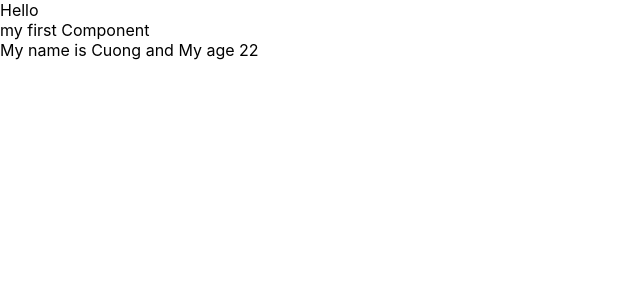
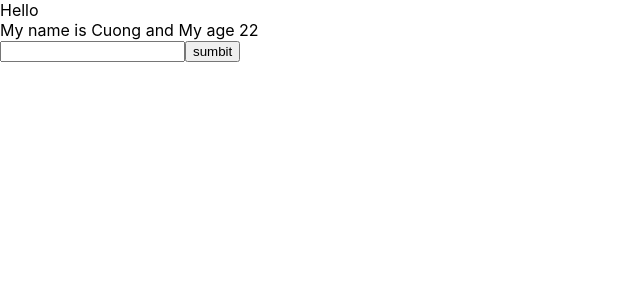
Before and after one commit to cuong-mq/demo-React, a React (Create React App) app: page / in a window 1280 px wide. Shown: the top 300 px of the page, without its empty margins (0-640 px from the left). Built offline with nearby package versions, Linux system fonts and the light colour scheme.

Commit message:
handle event and form click

```diff
--- a/src/App.js
+++ b/src/App.js
@@ -6,17 +6,13 @@
 import React from 'react';
 
 class App extends React.Component {
-  state = {
-    name: 'Cuong',
-    age: 22,
-    adress: ' Ha Dong'
-  }
+
   render() {
     return (
       <div>
         Hello
         <MyComponent></MyComponent>
-        My name is {this.state.name}  and My age {this.state.age}
+
       </div>
     );
   }
--- a/src/components/MyComponent.js
+++ b/src/components/MyComponent.js
@@ -1,9 +1,45 @@
 import React from "react";
 class MyComponent extends React.Component {
-render(){
-    return(
-        <div> my first Component </div>
-    )
-}
+    state = {
+        name: 'Cuong',
+        age: 22,
+        adress: ' Ha Dong'
+    }
+    handleClick(event) {
+        console.log("click button ");
+        this.setState({
+            name: 'Mai Quoc Cuong',
+            age: Math.floor((Math.random() * 100) + 1)
+        });
+    }
+    handleOnMouseDown(event) {
+        console.log(event.pageX, event.pageY);
+
+    }
+    handleOnChangeInput = (event) => {
+
+        this.setState({
+            name: event.target.value
+        })
+    }
+
+    handleOnSumbit = (event)=>{
+        event.preventDefault()
+        console.log(this.state);
+    }
+    render() {
+        return (
+            <div> My name is {this.state.name}  and My age {this.state.age}
+
+                <form onSubmit={ (event)=>{this.handleOnSumbit(event)}}>
+                    <input
+                        type="text"
+                        onChange={(event) => { this.handleOnChangeInput(event) }}
+                    />
+                    <button>sumbit</button>
+                </form>
+            </div>
+        )
+    }
 }
 export default MyComponent
```
